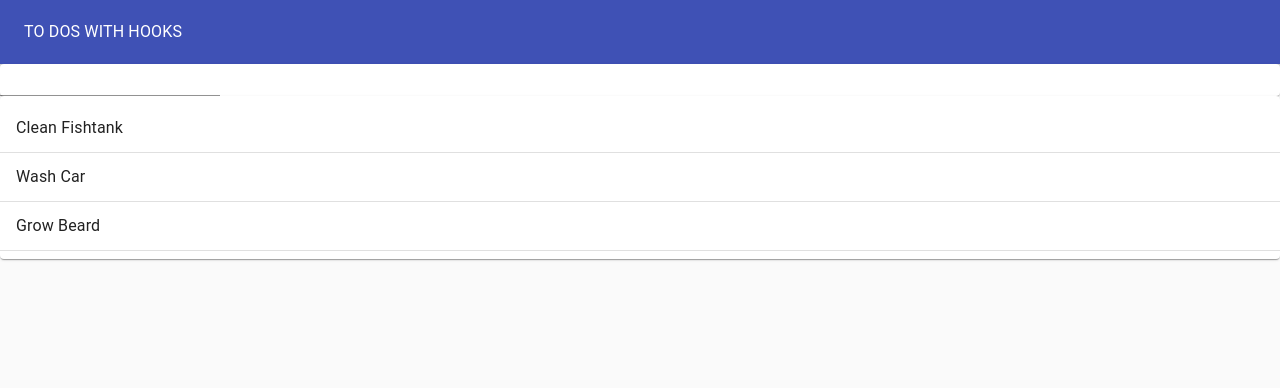
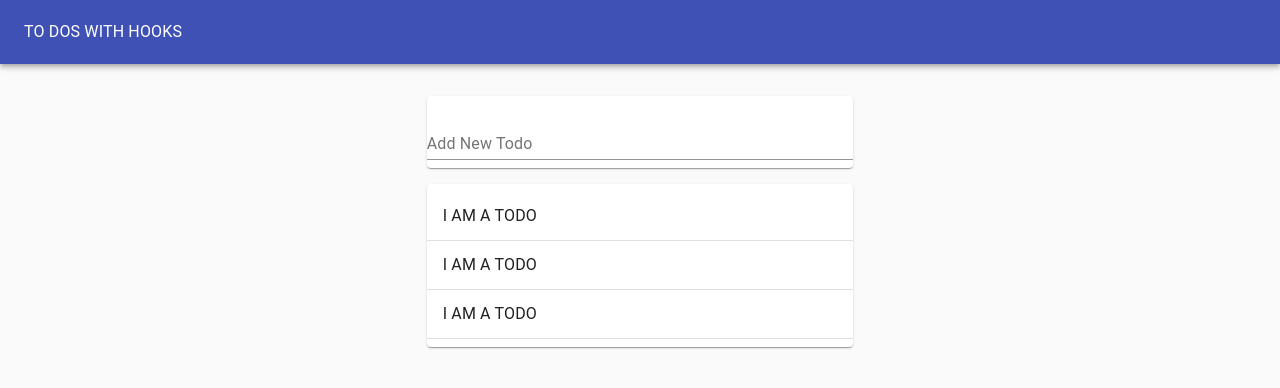
Before and after one commit to Proclus01/to-do-list-with-hooks, a React (Create React App) app: page / in a window 1280 px wide. Shown: the top 388 px of the page. Built offline with nearby package versions, Linux system fonts and the light colour scheme.

Commit message:
add grid to todoapp, add styling to todoform, create todo component with boilerplate and import into todolist

```diff
--- /dev/null
+++ b/src/Todo.js
@@ -0,0 +1,7 @@
+import React from "react";
+
+function Todo() {
+    return <li>I AM A TODO</li>
+}
+
+export default Todo;
--- a/src/TodoApp.js
+++ b/src/TodoApp.js
@@ -35,8 +35,14 @@
           <Typography color="inherit">TO DOS WITH HOOKS</Typography>
         </Toolbar>
       </AppBar>
-      <TodoForm addTodo={addTodo} />
-      <TodoList todos={todos} />
+
+      <Grid container justify="center" style={{marginTop: "1rem"}}>
+        <Grid item xs={11} md={8} lg={4}>
+            <TodoForm addTodo={addTodo} />
+            <TodoList todos={todos} />
+        </Grid>
+      </Grid>
+
     </Paper>
   );
 }
--- a/src/TodoForm.js
+++ b/src/TodoForm.js
@@ -6,7 +6,7 @@
   const [value, handleChange, reset] = useInputState("");
 
   return (
-    <Paper>
+    <Paper style={{ margin: "1rem 0", padding: "0, 1rem" }}>
       <form
         onSubmit={(e) => {
           e.preventDefault();
@@ -14,7 +14,13 @@
           reset();
         }}
       >
-        <TextField value={value} onChange={handleChange} />
+        <TextField
+          value={value}
+          onChange={handleChange}
+          margin="normal"
+          label="Add New Todo"
+          fullWidth
+        />
       </form>
     </Paper>
   );
--- a/src/TodoList.js
+++ b/src/TodoList.js
@@ -4,6 +4,7 @@
 import { ListItem } from "@material-ui/core";
 import { ListItemText } from "@material-ui/core";
 import { Divider } from "@material-ui/core";
+import Todo from "./Todo"
 
 function TodoList(props) {
   return (
@@ -12,7 +13,9 @@
         {props.todos.map((todo) => (
           <>
             <ListItem>
-              <ListItemText>{todo.task}</ListItemText>
+              <ListItemText>
+                <Todo task={todo.task} key={todo.id}/>
+              </ListItemText>
             </ListItem>
             <Divider />
           </>
```
